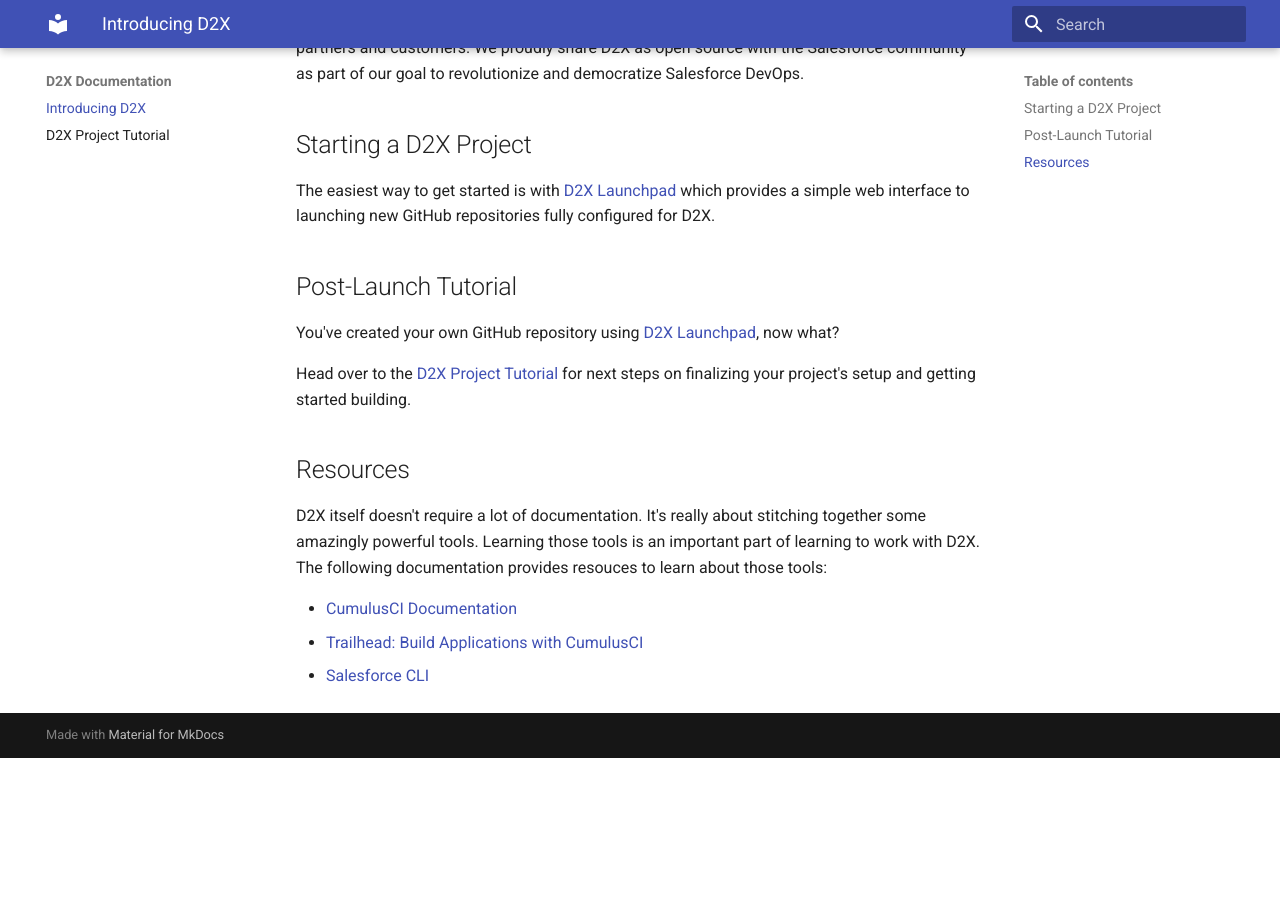
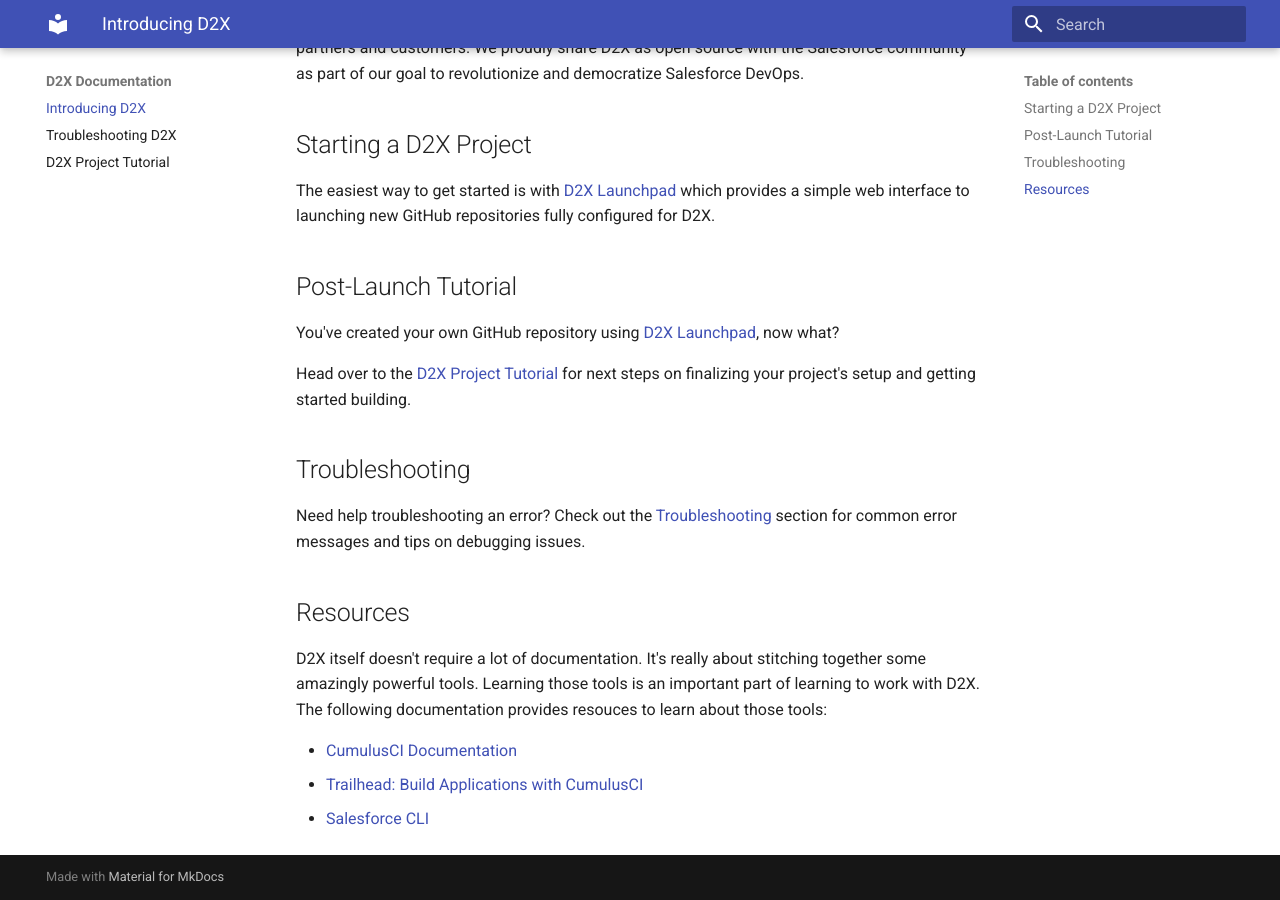
Before and after one commit to muselab-d2x/d2x, an MkDocs documentation site: the page built from docs/index.md, in a window 1280 px wide and 900 px high, scrolled down 573 px. Built offline with MkDocs 1.6.1 and Material for MkDocs 9.7.7, drawn with Linux system fonts in a browser that asks for light colours; before the commit the page ends 1331 px from its top, so only the background shows below that.

Commit message:
Add Troubleshooting docs

```diff
--- a/docs/index.md
+++ b/docs/index.md
@@ -4,14 +4,14 @@
 
 D2X is made up of:
 
-* A Docker image with the latest versions of CumulusCI and SF CLI preinstalled
+-   A Docker image with the latest versions of CumulusCI and SF CLI preinstalled
 
-  * GitHub Package: https://github.com/muselab-d2x/d2x/pkgs/container/d2x
-  * Latest Docker Image: `ghcr.io/muselab-d2x/d2x:latest`
+    -   GitHub Package: https://github.com/muselab-d2x/d2x/pkgs/container/d2x
+    -   Latest Docker Image: `ghcr.io/muselab-d2x/d2x:latest`
 
-* A set of [reusable GitHub Actions workflows](https://github.com/muselab-d2x/d2x/tree/main/.github/workflows)
-* A [devcontainer](https://containers.dev) [configuration](https://github.com/muselab-d2x/d2x/tree/main/.devcontainer) for use with GitHub Codespaces or any IDE with a Devcontainers extension
-* A [project template](https://github.com/muselab-d2x/d2x-template) using [cookiecutter](https://cookiecutter.readthedocs.io)
+-   A set of [reusable GitHub Actions workflows](https://github.com/muselab-d2x/d2x/tree/main/.github/workflows)
+-   A [devcontainer](https://containers.dev) [configuration](https://github.com/muselab-d2x/d2x/tree/main/.devcontainer) for use with GitHub Codespaces or any IDE with a Devcontainers extension
+-   A [project template](https://github.com/muselab-d2x/d2x-template) using [cookiecutter](https://cookiecutter.readthedocs.io)
 
 D2X is a project of [MuseLab](https://muselab.com) and was created to support our [consulting services](https://muselab.com/services) with Salesforce partners and customers. We proudly share D2X as open source with the Salesforce community as part of our goal to revolutionize and democratize Salesforce DevOps.
 
@@ -25,10 +25,14 @@
 
 Head over to the [D2X Project Tutorial](tutorial.md) for next steps on finalizing your project's setup and getting started building.
 
+## Troubleshooting
+
+Need help troubleshooting an error? Check out the [Troubleshooting](troubleshooting.md) section for common error messages and tips on debugging issues.
+
 ## Resources
 
 D2X itself doesn't require a lot of documentation. It's really about stitching together some amazingly powerful tools. Learning those tools is an important part of learning to work with D2X. The following documentation provides resouces to learn about those tools:
 
-* [CumulusCI Documentation](https://cumulusci.readthedocs.io)
-* [Trailhead: Build Applications with CumulusCI](https://trailhead.salesforce.com/content/learn/trails/build-applications-with-cumulusci)
-* [Salesforce CLI](https://developer.salesforce.com/tools/salesforcecli)
+-   [CumulusCI Documentation](https://cumulusci.readthedocs.io)
+-   [Trailhead: Build Applications with CumulusCI](https://trailhead.salesforce.com/content/learn/trails/build-applications-with-cumulusci)
+-   [Salesforce CLI](https://developer.salesforce.com/tools/salesforcecli)
```
Also changed, not shown: docs/troubleshooting.md (added, +9 -0 lines).
